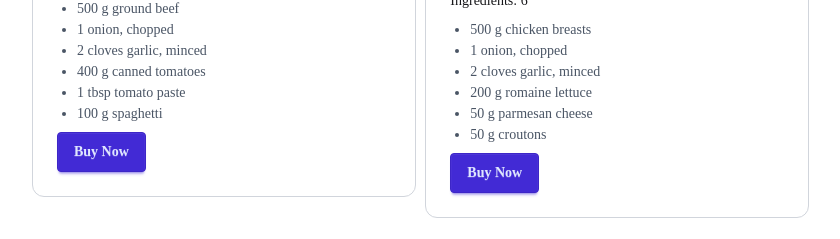
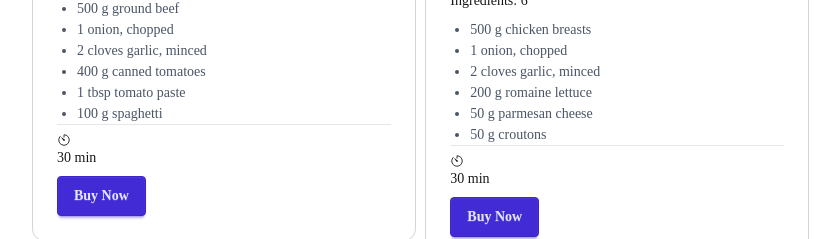
Before and after one commit to tasninanika/Recipe-Calories, a React (Vite) app: page / in a window 1280 px wide. Shown: the part 1580-1819 px from the top of the page, without its empty margins (48-888 px from the left). Built offline with nearby package versions, Linux system fonts and the light colour scheme.

Commit message:
updated recipe.jsx

```diff
--- a/package.json
+++ b/package.json
@@ -12,7 +12,8 @@
   "dependencies": {
     "@tailwindcss/vite": "^4.0.0",
     "react": "^18.3.1",
-    "react-dom": "^18.3.1"
+    "react-dom": "^18.3.1",
+    "react-icons": "^5.4.0"
   },
   "devDependencies": {
     "@eslint/js": "^9.17.0",
--- a/src/Components/Recipe/Recipe.jsx
+++ b/src/Components/Recipe/Recipe.jsx
@@ -1,4 +1,6 @@
 import PropTypes from 'prop-types';
+import { IoTimerOutline } from "react-icons/io5";
+
 
 const Recipe = ({recipe}) => {
     console.log(recipe);
@@ -18,11 +20,12 @@ const Recipe = ({recipe}) => {
                     <h2 className="card-title">{recipe_name}</h2>
                     <p className='border-b border-gray-200'>{short_description}</p>
                     <h4>Ingredients: {ingredients.length}</h4>
-                    <ul className="list-disc pl-5 text-gray-600">
+                    <ul className="list-disc pl-5 text-gray-600 border-gray-200 border-b">
                         {ingredients.map((ingredient, index) => (
                             <li key={index}>{ingredient}</li>
                         ))}
                     </ul>
+                    <p><IoTimerOutline />{preparing_time}                    </p>
                     <div className="card-actions">
                     <button className="btn btn-primary">Buy Now</button>
                     </div>
```
Also changed, not shown: 1 other file (tests, documents, lock files or other folders).
